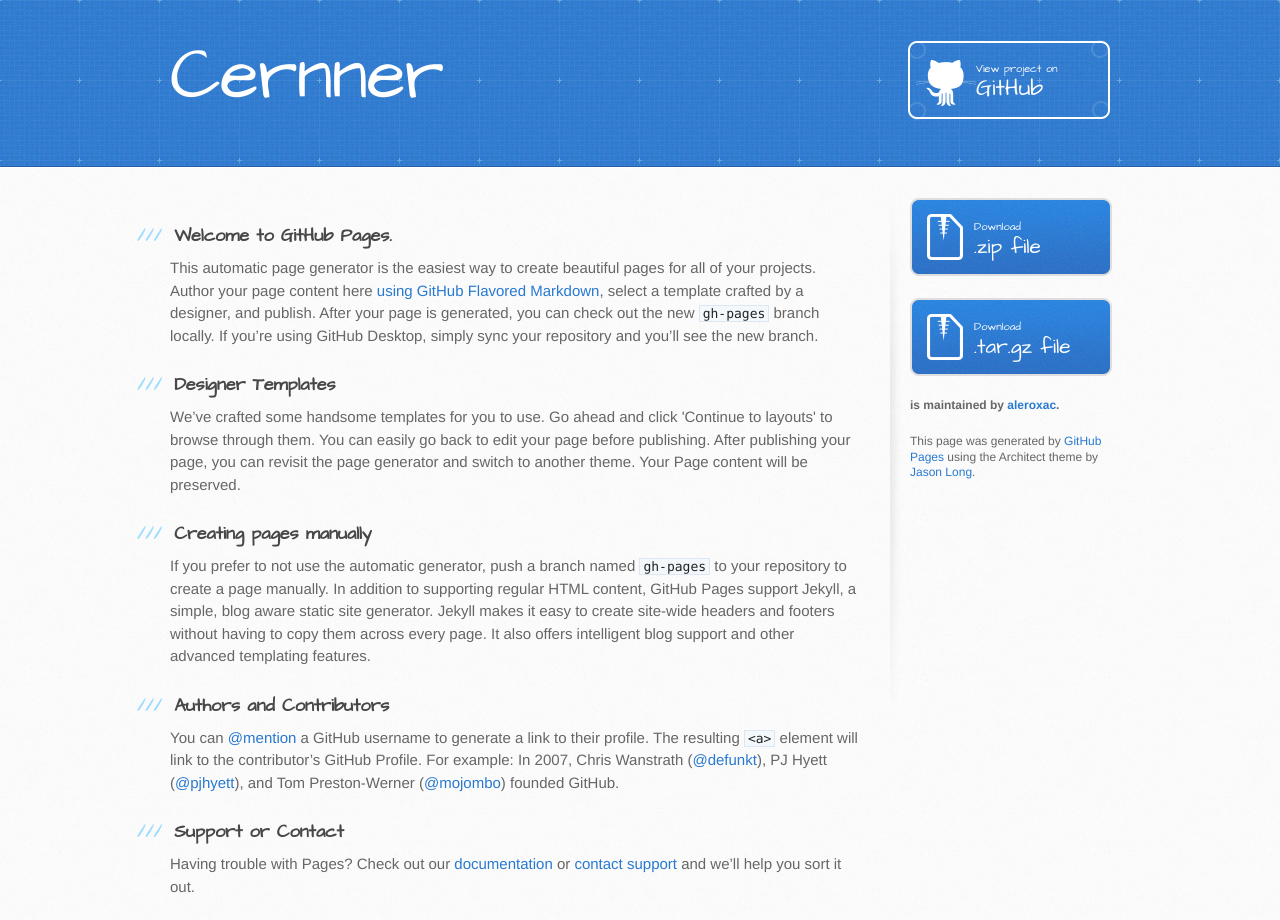
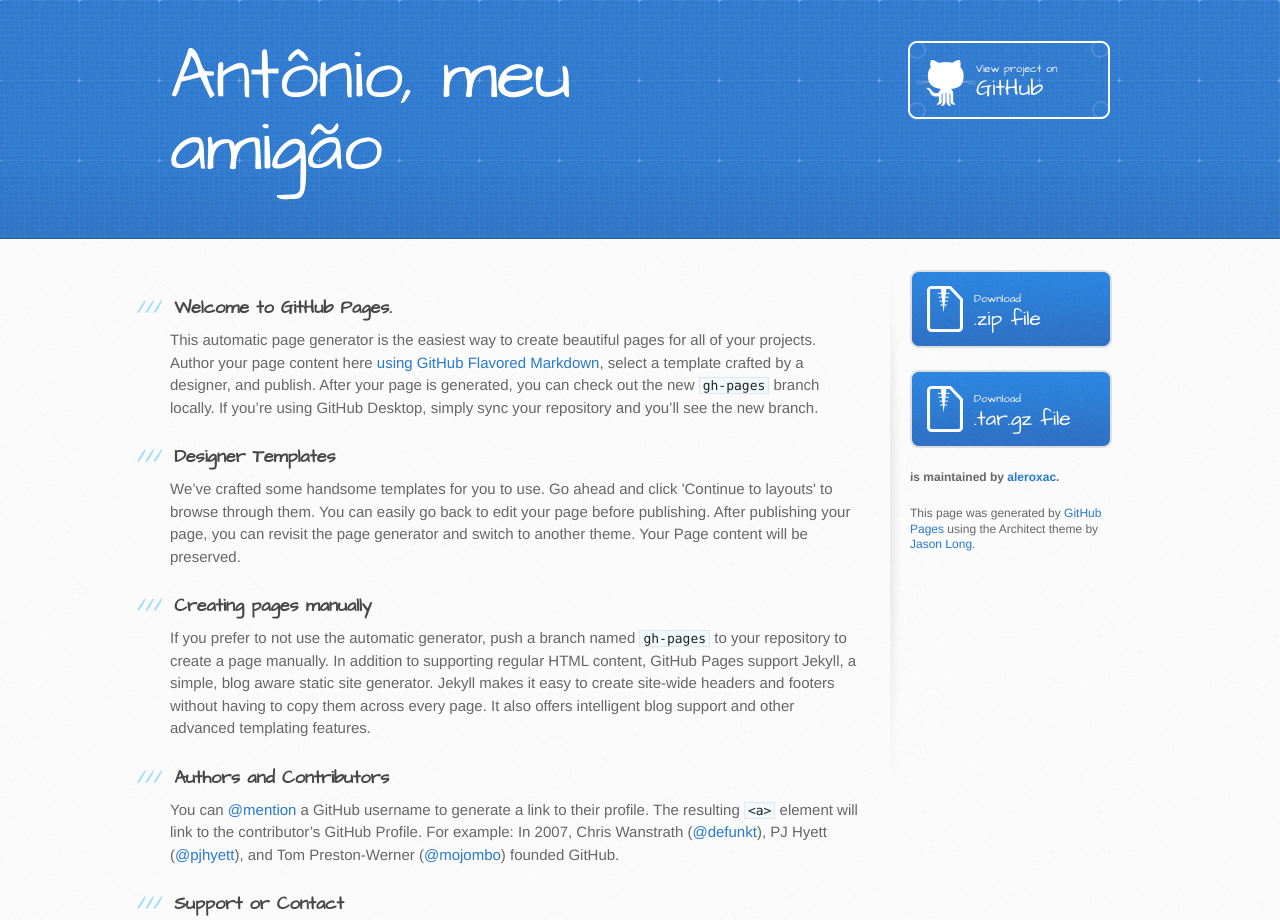
Before and after one commit to TheTypoMaster/cernner, a plain HTML site: page index.html in a window 1280 px wide. Shown: the top 920 px of the page. Drawn offline with Linux system fonts and the light colour scheme.

Commit message:
Update index.html

```diff
--- a/index.html
+++ b/index.html
@@ -19,7 +19,7 @@
   <body>
     <header>
       <div class="inner">
-        <h1>Cernner</h1>
+        <h1>Antônio, meu amigão</h1>
         <h2></h2>
         <a href="https://github.com/aleroxac/cernner" class="button"><small>View project on</small> GitHub</a>
       </div>
```
